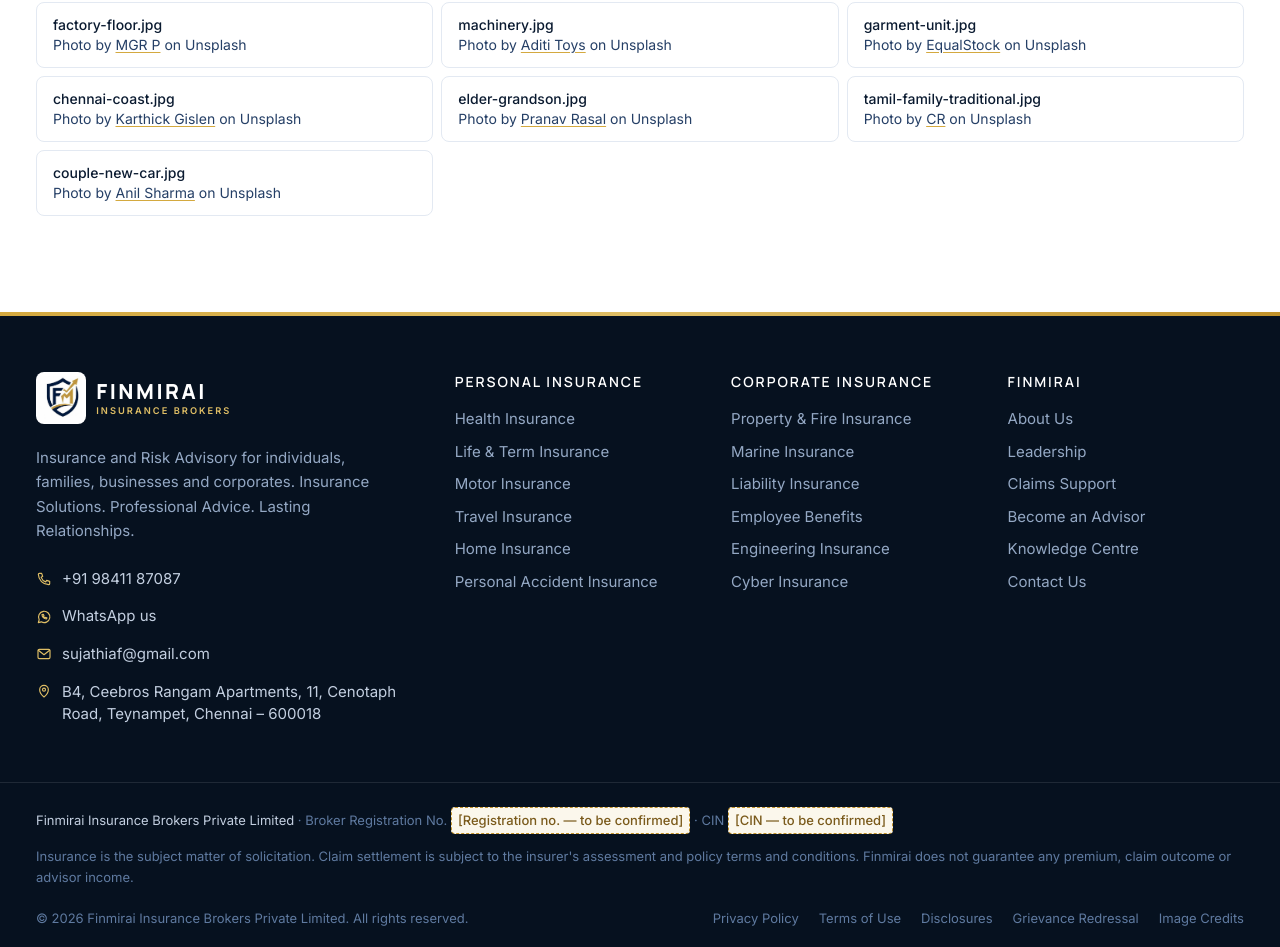
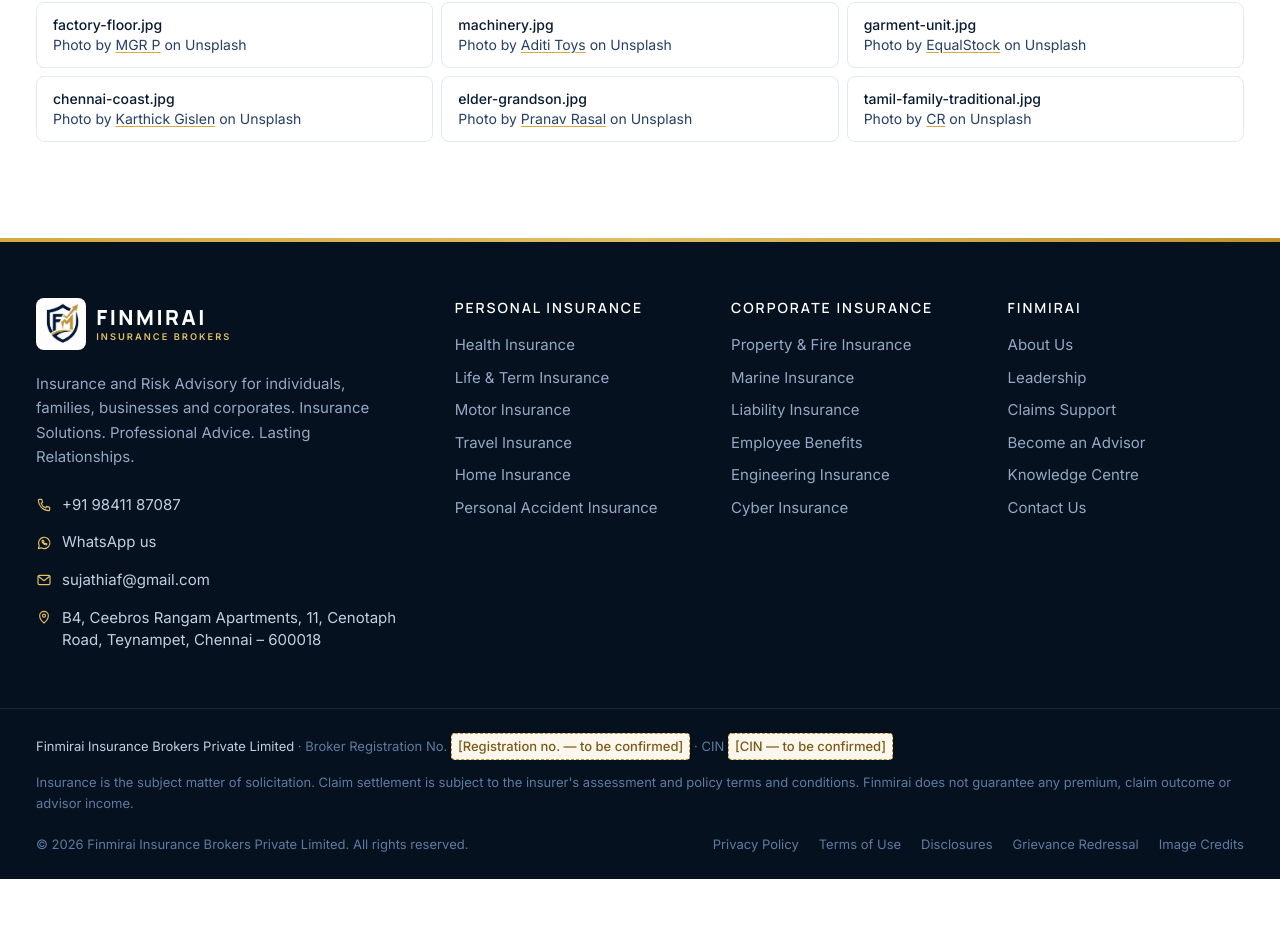
Before and after one commit to tetycoon/finmirai-insurance, a Next.js app: page /legal/image-credits in a window 1280 px wide. Shown: the part 1015-1962 px from the top of the page. After the commit the page ends 1894 px from the top, so only its background shows below. Built offline with nearby package versions, Linux system fonts and the light colour scheme; no server answers.

Commit message:
Use client-supplied collision image for Motor Insurance
Removes the replaced Unsplash photo and its credit.

```diff
--- a/public/images/CREDITS.json
+++ b/public/images/CREDITS.json
@@ -118,10 +118,5 @@
         "file":  "/images/tamil-family-traditional.jpg",
         "photographer":  "CR",
         "source":  "https://unsplash.com/photos/7InTBVhcDN0"
-    },
-    {
-        "file":  "/images/couple-new-car.jpg",
-        "photographer":  "Anil Sharma",
-        "source":  "https://unsplash.com/photos/sVyjFquHmf0"
     }
 ]
--- a/src/content/images.ts
+++ b/src/content/images.ts
@@ -26,7 +26,7 @@
     "Engineer in a hard hat and safety vest reviewing plans at an industrial construction site with a crane at sunset",
   ),
   propertyFire: img("property-fire", "Fire and heavy smoke engulfing a commercial building"),
-  coupleNewCar: img("couple-new-car", "Indian couple standing proudly in front of their car with the doors open"),
+  motorCarCollision: img("motor-car-collision", "Two cars with damaged front bumpers after a minor collision on the road"),
   teamMeeting: img("team-meeting", "Professional presenting to colleagues in a meeting room"),
   corporateTeam: img("corporate-team", "Corporate team gathered in a boardroom"),
   businessOwner: img("business-owner", "Business owner working at his office desk"),
--- a/src/content/products.ts
+++ b/src/content/products.ts
@@ -165,7 +165,7 @@
     name: "Motor Insurance",
     shortName: "Motor",
     icon: "car",
-    image: images.coupleNewCar,
+    image: images.motorCarCollision,
     metaTitle: "Motor Insurance for Cars & Two-Wheelers – Renewal Help",
     metaDescription:
       "Car and two-wheeler insurance guidance from Finmirai. Understand third-party and own-damage cover, IDV, No Claim Bonus and add-ons, and get help at renewal and claim time.",
```
Also changed, not shown: public/images/couple-new-car.jpg (deleted), public/images/motor-car-collision.jpg (added).
